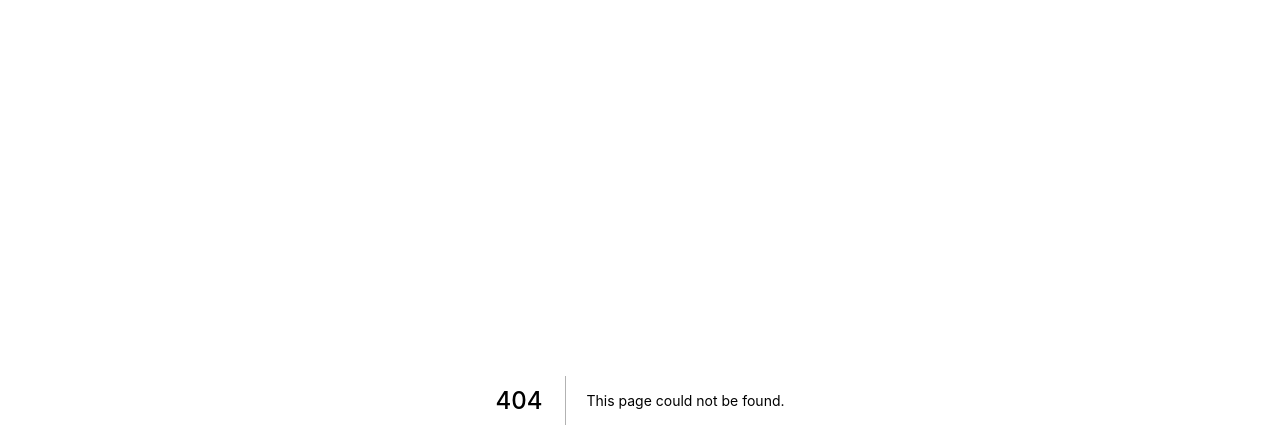
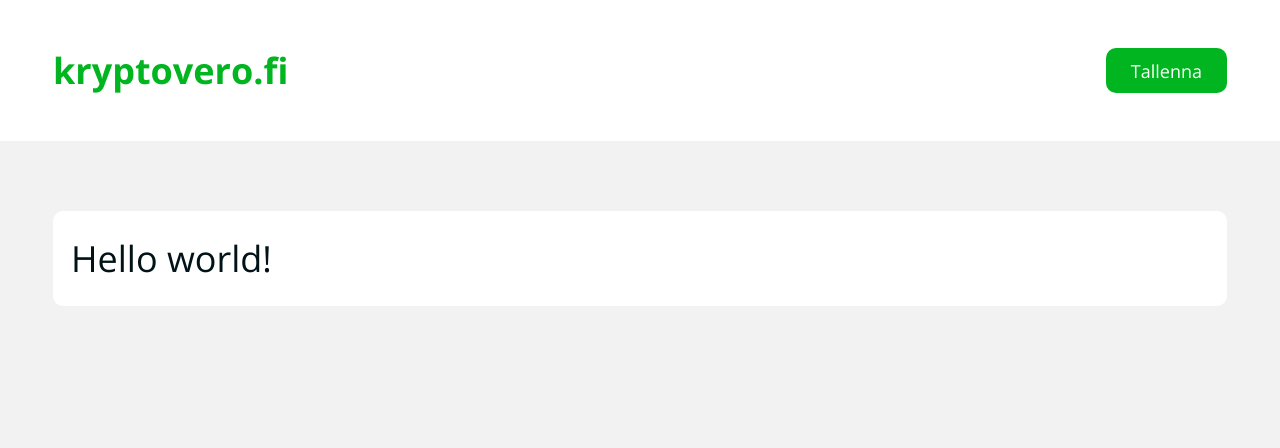
Before and after one commit to kryptovero/kryptovero.github.io, a Next.js app in the folder app/: page /app in a window 1280 px wide. Before the commit this address had no page. Shown: the top 448 px of the page. Built offline with nearby package versions, Linux system fonts and the light colour scheme.

Commit message:
Add logic for saving data to a file
Going with File System Access API, although it's bleeding edge. But
gives quite a nice magic touch since I can rewrite to the saved file
wihout any prompt from the user.

```diff
--- /dev/null
+++ b/app/components/use-save.ts
@@ -0,0 +1,55 @@
+import { useCallback, useRef } from "react";
+
+export function useSave() {
+  const handle = useRef<FileSystemFileHandle>();
+
+  const onAutosave = useCallback(async (data: any) => {
+    if (!handle.current) return;
+    const writableStream = await handle.current.createWritable();
+    await writableStream.write(JSON.stringify(data));
+    await writableStream.close();
+  }, []);
+
+  const onSave = useCallback(
+    async (data: any) => {
+      if (!handle.current) handle.current = await getFileHandle();
+      if (handle.current) {
+        await onAutosave(data);
+      } else {
+        fallbackDownload(data);
+      }
+    },
+    [onAutosave]
+  );
+
+  return [onSave, onAutosave];
+}
+
+async function getFileHandle() {
+  if (!("showSaveFilePicker" in window)) return null; // Only supported at Chrome, Opera at the moment
+
+  try {
+    return await showSaveFilePicker({
+      types: [
+        {
+          description: "kryprovero.fi save file",
+          accept: { "application/kryptovero.fi": [".vero"] },
+        },
+      ],
+    });
+  } catch (e) {
+    return null;
+  }
+}
+
+function fallbackDownload(data: any) {
+  const file = new Blob([JSON.stringify(data)], {
+    type: "application/kryptovero.fi",
+  });
+  const a = document.createElement("a");
+  const url = URL.createObjectURL(file);
+  a.href = url;
+  a.download = "krypto.vero";
+  a.click();
+  URL.revokeObjectURL(url);
+}
--- a/app/package.json
+++ b/app/package.json
@@ -9,6 +9,7 @@
     "lint": "next lint"
   },
   "dependencies": {
+    "@types/wicg-file-system-access": "^2020.9.1",
     "next": "11.0.0",
     "react": "17.0.2",
     "react-dom": "17.0.2"
--- /dev/null
+++ b/app/pages/app.tsx
@@ -0,0 +1,23 @@
+import Header from "../components/Header";
+import { useSave } from "../components/use-save";
+import s from "../styles/App.module.scss";
+
+export default function App() {
+  const [onSave] = useSave();
+  return (
+    <>
+      <Header
+        buttons={
+          <button className="btn" onClick={() => onSave({ foo: "bar" })}>
+            Tallenna
+          </button>
+        }
+      />
+      <main className={s.app}>
+        <div className={s.container}>
+          <h1 className={s.box}> Hello world!</h1>
+        </div>
+      </main>
+    </>
+  );
+}
--- /dev/null
+++ b/app/styles/App.module.scss
@@ -0,0 +1,19 @@
+.app {
+  background: #f2f2f2;
+  min-height: 100vh;
+  width: 100vw;
+  position: absolute;
+  left: 0;
+
+  .container {
+    max-width: 1440px;
+    margin: auto;
+    padding: 46px 53px;
+  }
+}
+
+.box {
+  background-color: white;
+  border-radius: 10px;
+  padding: 25px 18px;
+}
--- a/app/styles/buttons.scss
+++ b/app/styles/buttons.scss
@@ -5,6 +5,10 @@
   color: #fff;
   display: inline-block;
   text-align: center;
+  font: inherit;
+  border: 0;
+  appearance: none;
+  cursor: pointer;
 
   &--secondary {
     border: 1px solid currentColor;
```
Also changed, not shown: 1 other file (tests, documents, lock files or other folders).
